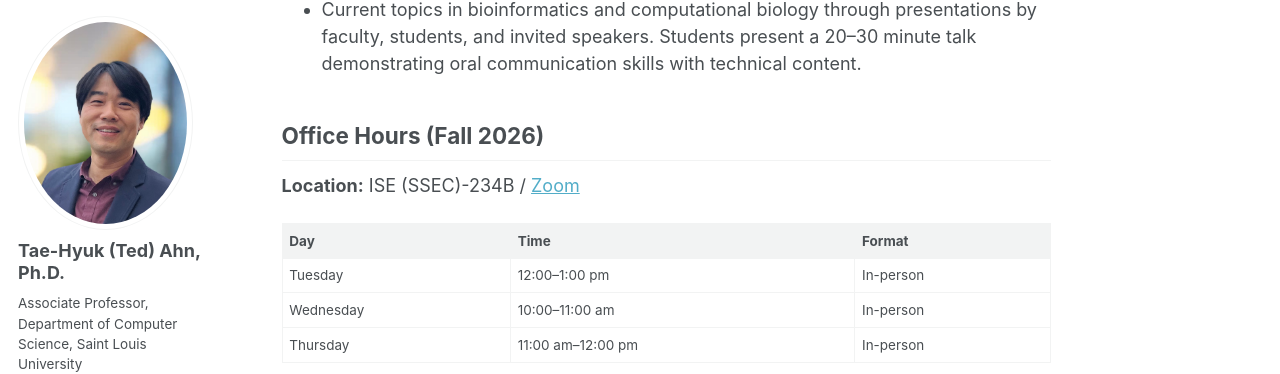
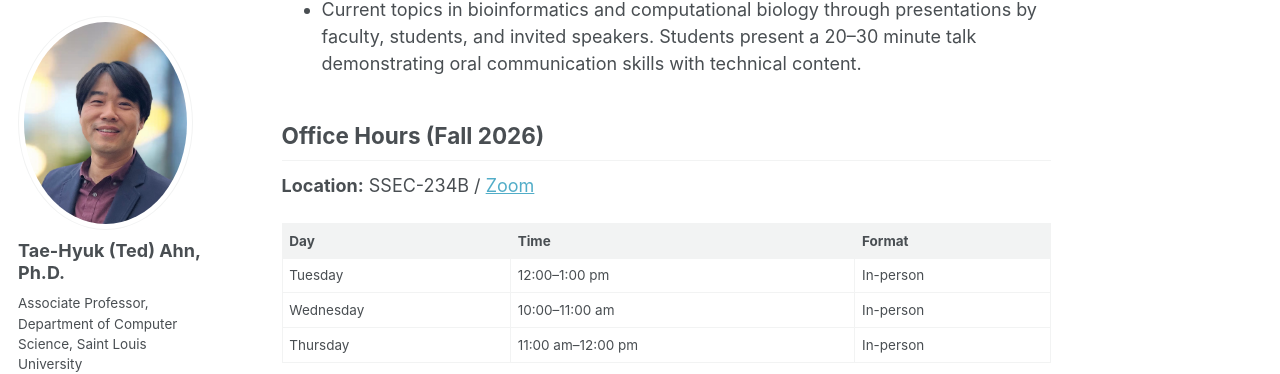
Before and after one commit to BioHPC/BioHPC.github.io, a Jekyll site: the page built from _pages/teaching.md, in a window 1280 px wide and 900 px high, scrolled down 483 px. Shown: the part 85-459 px from the top of the window. Built offline with Jekyll 4.4.1, drawn with Linux system fonts in a browser that asks for light colours; a style sheet for code colours, icons or effects is not loaded.

Commit message:
modified:   _pages/teaching.md

```diff
--- a/_pages/teaching.md
+++ b/_pages/teaching.md
@@ -17,7 +17,7 @@ author_profile: true
 
 ## Office Hours (Fall 2026)
 
-<b>Location:</b> ISE (SSEC)-234B / [Zoom](https://slu.zoom.us/my/taehyukahn)
+<b>Location:</b> SSEC-234B / [Zoom](https://slu.zoom.us/my/taehyukahn)
 
 | Day | Time | Format |
 |-----|------|--------|
```
